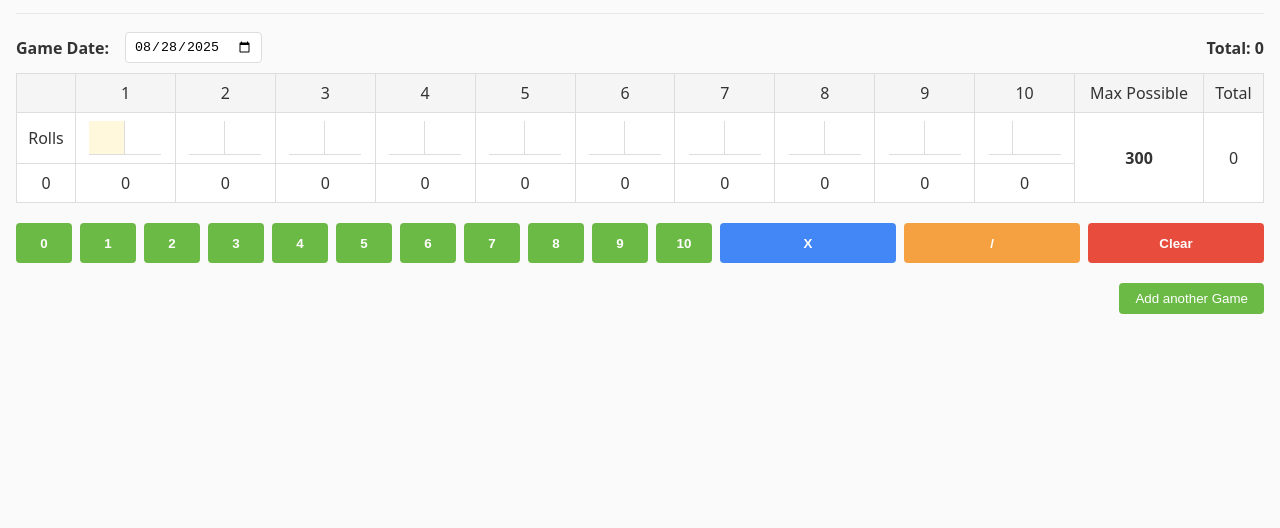
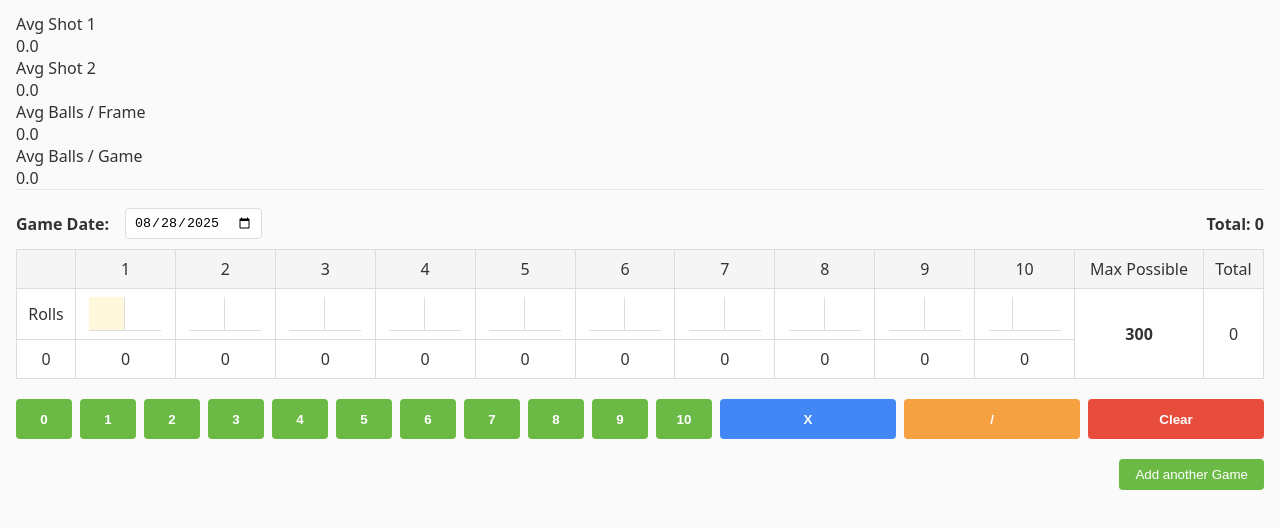
Before and after one commit to NDrew29/Bowlliards, a plain HTML site: page index.html in a window 1280 px wide. Shown: the part 58-586 px from the top of the page. Drawn offline with Linux system fonts and the light colour scheme.

Commit message:
Update index.html

```diff
--- a/index.html
+++ b/index.html
@@ -12,6 +12,26 @@
   </header>
 
   <main>
+    <!-- GLOBAL STATS (all games on the page) -->
+    <section id="stats" class="stats-cards" aria-label="Overall statistics">
+      <div class="card">
+        <div class="label">Avg Shot 1</div>
+        <div id="stat-avg-r1" class="value">0.0</div>
+      </div>
+      <div class="card">
+        <div class="label">Avg Shot 2</div>
+        <div id="stat-avg-r2" class="value">0.0</div>
+      </div>
+      <div class="card">
+        <div class="label">Avg Balls / Frame</div>
+        <div id="stat-avg-frame" class="value">0.0</div>
+      </div>
+      <div class="card">
+        <div class="label">Avg Balls / Game</div>
+        <div id="stat-avg-game" class="value">0.0</div>
+      </div>
+    </section>
+
     <!-- All game boards get inserted here -->
     <div id="boards"></div>
 
```
